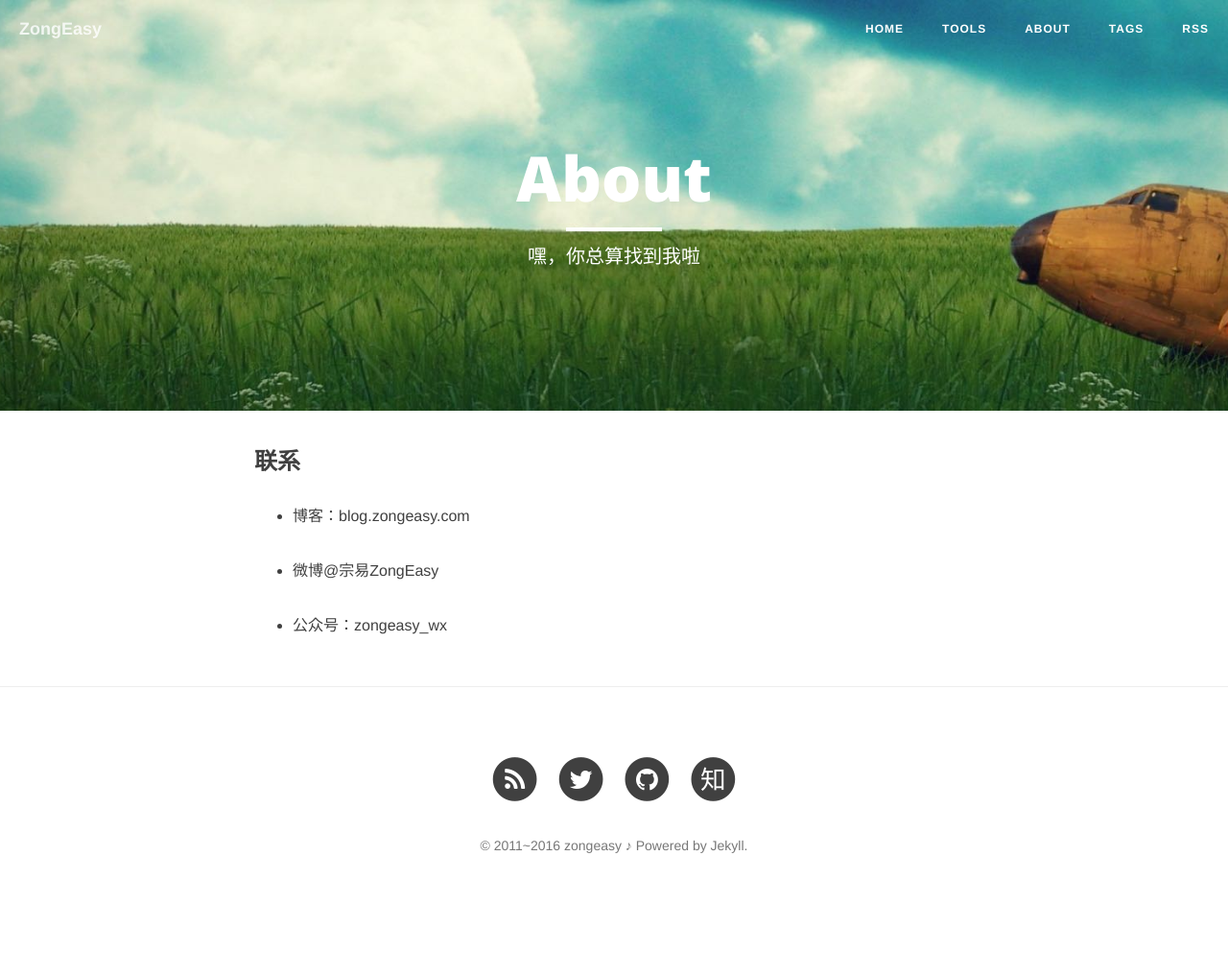
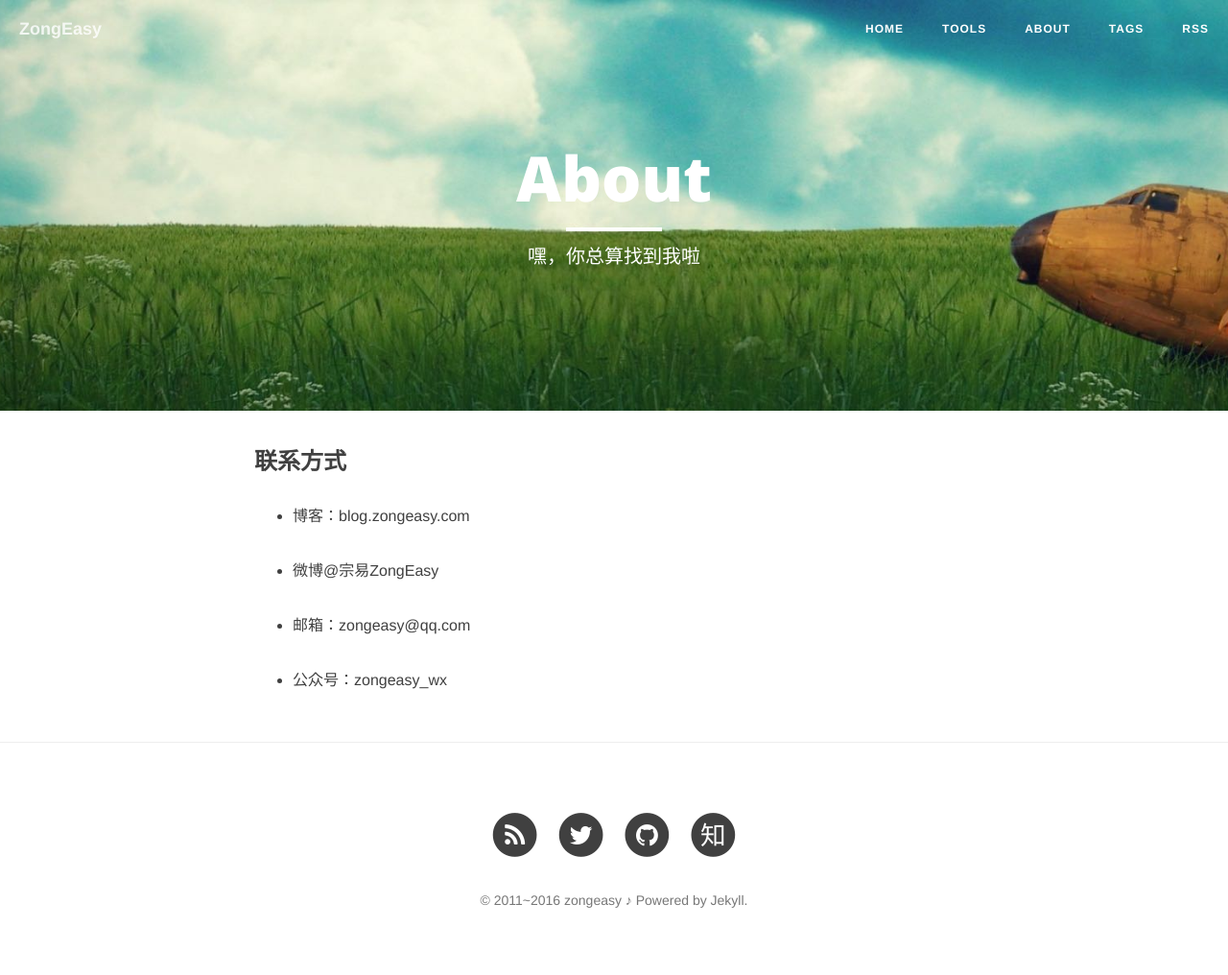
Before and after one commit to zongeasy/zongeasy.github.io, a Jekyll site: the page built from about.md, in a window 1280 px wide. Shown: the whole page at 96% size. Built offline with Jekyll 4.4.1, drawn with Linux system fonts in a browser that asks for light colours; nearby versions of some CDN libraries; before the commit the page ends 959 px from its top, so only the background shows below that.

Commit message:
新增邮箱

```diff
--- a/about.md
+++ b/about.md
@@ -5,10 +5,12 @@ description: "嘿，你总算找到我啦"
 header-img: "img/plane.jpg"
 ---
 
-###联系
+### 联系方式
 
 - [博客：blog.zongeasy.com](blog.zongeasy.com)
 
 - [微博@宗易ZongEasy](http://weibo.com/zongeasy)
 
+- 邮箱：zongeasy@qq.com
+
 - 公众号：zongeasy_wx
```
